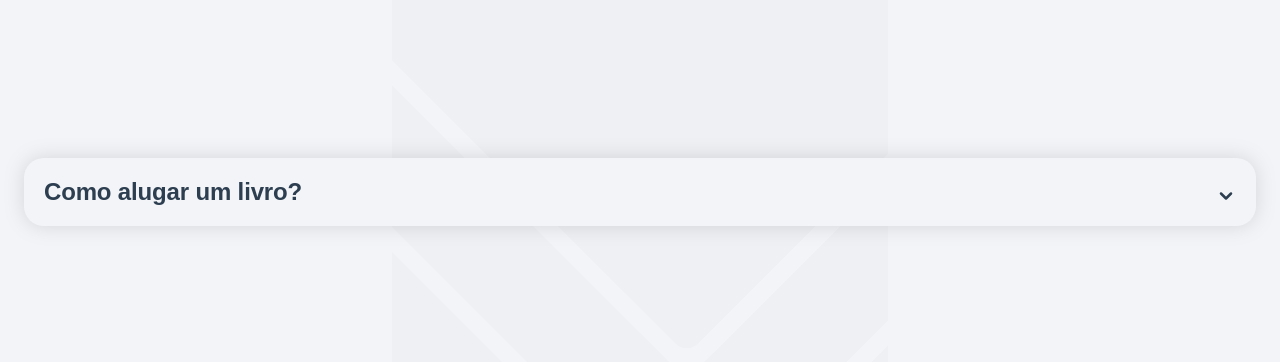
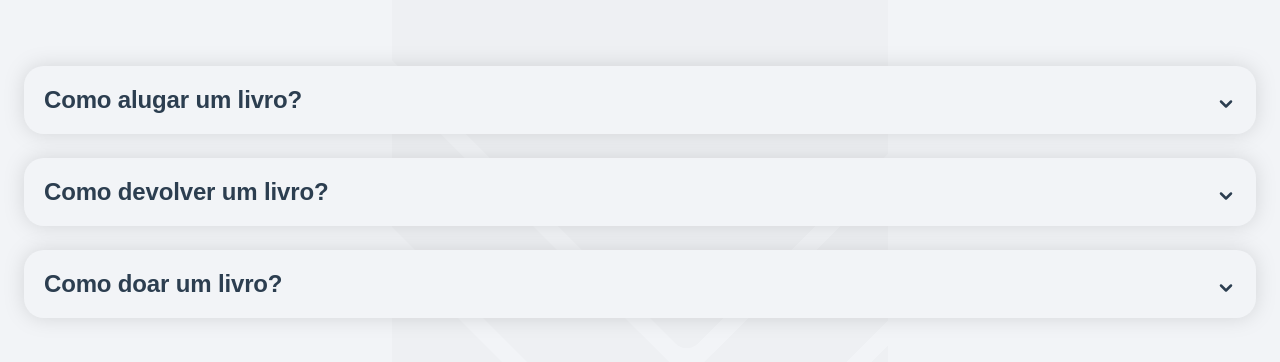
Before and after one commit to HCarrer/livro-livre-admin, a Next.js app: page / in a window 1280 px wide. Shown: the part 208-570 px from the top of the page. Built offline with nearby package versions, Linux system fonts and the light colour scheme; a web font is replaced by a local one.

Commit message:
chore: accordeons as constants

```diff
--- a/src/components/common/Accordeon.tsx
+++ b/src/components/common/Accordeon.tsx
@@ -1,7 +1,7 @@
 import { ChevronDown } from "lucide-react"
 import { useState } from "react"
 
-interface AccordeonProps {
+export interface AccordeonProps {
 	title: string
 	content: React.ReactNode | string
 }
@@ -11,10 +11,10 @@ const Accordeon = ({ title, content }: AccordeonProps) => {
 
 	return (
 		<div className="w-full flex flex-col p-5 bg-soft-white rounded-[20px] drop-shadow-[0px_0px_10px_#00000020]">
-			<div className="flex justify-between items-end text-navy-blue" onClick={() => setIsOpen(!isOpen)}>
+			<button type="button" className="flex justify-between items-end text-navy-blue" onClick={() => setIsOpen(!isOpen)}>
 				<p className="text-f3 font-bold">{title}</p>
 				<ChevronDown className={`transition-transform duration-200 ease-in-out ${isOpen ? "rotate-180" : "rotate-0"}`} size={20} strokeWidth={3}/>
-			</div>
+			</button>
 			<div className={`transition-all duration-200 ease-in-out overflow-hidden font-medium ${isOpen ? "max-h-96 mt-5" : "max-h-0"}`}>
 				{typeof content === "string" ? (
 					<p className="text-f7 text-[#787D8B]">
--- /dev/null
+++ b/src/constants/accordeons.ts
@@ -0,0 +1,22 @@
+import { AccordeonProps } from "@/components/common/Accordeon"
+
+const RENT: AccordeonProps = {
+	title: 'Como alugar um livro?',
+	content: 'Para alugar um livro é simples! Basta clicar no botão “Quero alugar” e apontar a câmera do seu celular para o QR code. Em seguida você lê o livro e o devolve em qualquer estante do projeto Livro Livre para que outros possam alugá-lo.'
+}
+
+const RETURN: AccordeonProps = {
+	title: 'Como devolver um livro?',
+	content: 'Para devolver um livro basta clicar no botão “Quero devolver” e apontar a câmera do seu celular para o QR code. Depois de receber a mensagem de confirmação coloque o livro na área designada na estante.'
+}
+
+const DONATE: AccordeonProps = {
+	title: 'Como doar um livro?',
+	content: 'Para doar um livro basta se dirigir a estante mais próxima e deixar sua doação no local designado.'
+}
+
+export const ACCORDEONS: AccordeonProps[] = [
+	RENT,
+	RETURN,
+	DONATE
+]
--- a/src/pages/index.tsx
+++ b/src/pages/index.tsx
@@ -1,13 +1,15 @@
 import Accordeon from "@/components/common/Accordeon"
 import Skeleton from "@/components/common/Skeleton"
+import { ACCORDEONS } from "@/constants/accordeons"
 
 const Home = () => {
   return (
     <Skeleton>
-      <Accordeon
-        title="Como alugar um livro?"
-        content="Para alugar um livro é simples! Basta clicar no botão “Quero alugar” e apontar a câmera do seu celular para o QR code. Em seguida você lê o livro e o devolve em qualquer estante do projeto Livro Livre para que outros possam alugá-lo"
-      />
+      <div className="flex flex-col gap-6">
+        {ACCORDEONS.map((item, index) => (
+          <Accordeon key={index} title={item.title} content={item.content} />
+        ))}
+      </div>
     </Skeleton>
   )
 }
```
